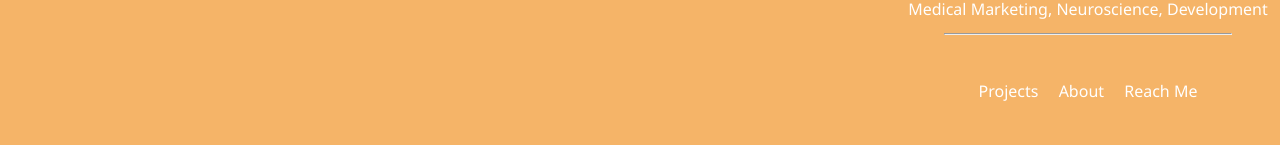
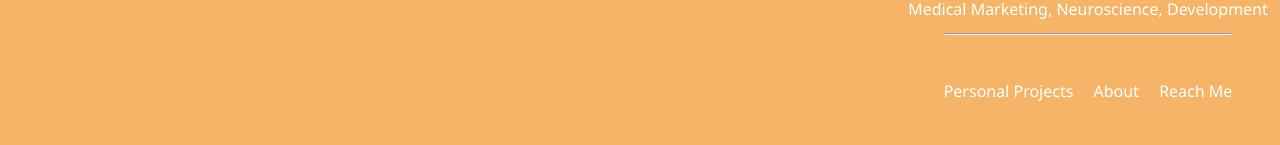
Before and after one commit to ArturoBradic/Official-Portfolio, a website: page index.html in a window 1280 px wide. Shown: the part 442-587 px from the top of the page. Drawn offline with nearby package versions, Linux system fonts and the light colour scheme.

Commit message:
Update index.html

```diff
--- a/index.html
+++ b/index.html
@@ -79,7 +79,7 @@
                 class="nav-link"
                 id="projects-link"
               >
-                Projects
+                Personal Projects
               </a>
             </li>
             <li class="nav-item">
```
